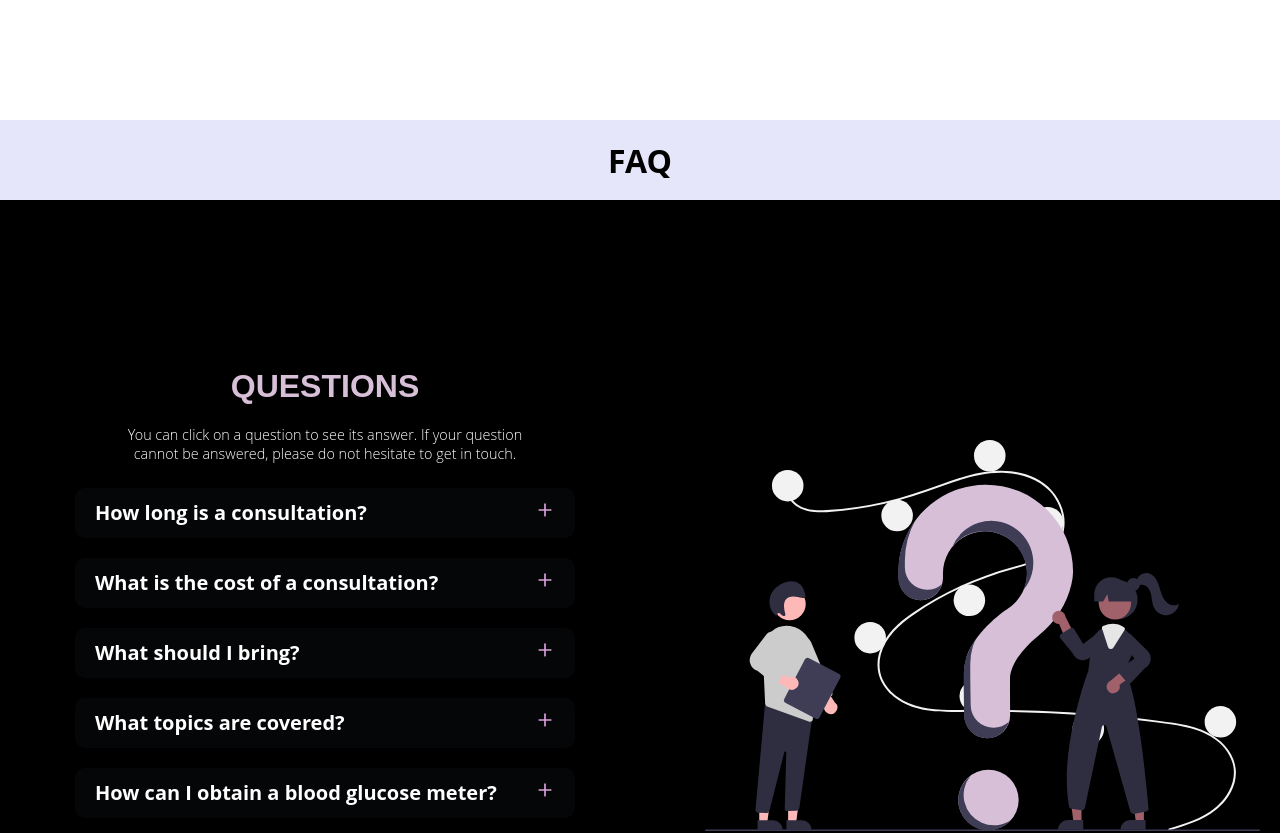
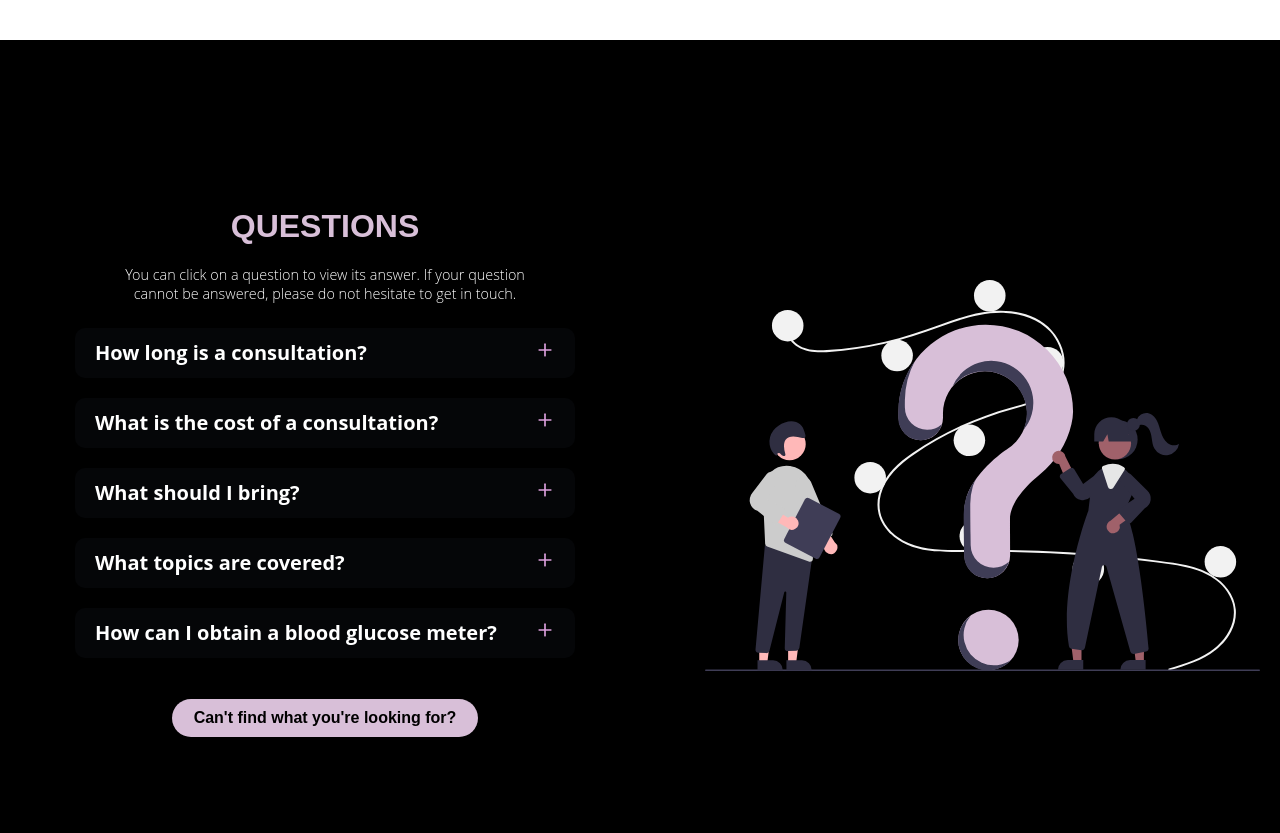
Before and after one commit to jackedwardbeard/01-Jane_Spence, a React (Create React App) app in the folder jane_spence/: page / in a window 1280 px wide. Shown: the part 1860-2693 px from the top of the page. Built offline with nearby package versions, Linux system fonts and the light colour scheme.

Commit message:
Some more page content edits.

```diff
--- a/jane_spence/src/components/Contact/ContactComponents.js
+++ b/jane_spence/src/components/Contact/ContactComponents.js
@@ -315,15 +315,19 @@ export const DescriptionWrapper = styled.div`
     text-align: center;
     justify-content: center;
     align-items: center;
-    margin-top: 20px;
     width: 550px;
+
+    @media screen and (max-width: 1270px) {
+        display: none;
+    }
 `
 
 export const Description = styled.p`
     color: white;
-    font-size: 1.1rem;
+    font-size: 1rem;
     font-weight: 200;
-    font-family: 'Montserrat', sans-serif;
+    font-family: 'Open Sans', sans-serif;
+    margin-bottom: 30px;
 `
 
 export const SubTitleWrapper = styled.div`
@@ -331,8 +335,11 @@ export const SubTitleWrapper = styled.div`
     text-align: center;
     justify-content: center;
     align-items: center;
-    margin-top: 40px;
     width: 550px;
+
+    @media screen and (max-width: 1270px) {
+        display: none;
+    }
 `
 
 export const SubTitle = styled.h3`
@@ -340,4 +347,5 @@ export const SubTitle = styled.h3`
     font-size: 1.1rem;
     font-weight: 600;
     font-family: 'Open Sans', sans-serif;
+    margin-bottom: 30px;
 `
--- a/jane_spence/src/components/Contact/index.js
+++ b/jane_spence/src/components/Contact/index.js
@@ -157,21 +157,23 @@ const Contact = ({id}) => {
                         </ContactWrap>
                     </Column1>
                     <Column2>
-                        <ImgWrap>
-                            <Img data-aos='fade-left' src={contact}/>
-                        </ImgWrap>
-                        <SubTitleWrapper>
+                        <SubTitleWrapper data-aos='fade-down'>
                             <SubTitle>
-                                How Do I Book An Appointment?
+                                How Can I Book A Consultation?
                             </SubTitle>
                         </SubTitleWrapper>
-                        <DescriptionWrapper>
+                        <DescriptionWrapper data-aos='fade-left'>
                             <Description>
-                                If you would like to book a consultation or speak to me regarding another topic, you can either contact me via phone, fax or e-mail.
-                                You can also book an appointment by calling Barry Dean Pharmacy on 9783 5201, Skye Medical Centre on 9782 8555, or myself directly on 0417 389 257.
-                                Alternatively, you can use the contact form to send me an enquiry. I will do my best to respond as soon as possible.
+                                If you would like to book a consultation or speak to me regarding another topic, you can contact me via phone, fax or e-mail. <br></br><br></br>
+                                You can also book an appointment by calling Barry Dean Pharmacy on 9783 5201, Skye Medical Centre on 9782 8555, or by calling me directly on 0417 389 257.
+                                <br></br><br></br>Alternatively, you can use the contact form to send me an enquiry. I will do my best to respond as soon as possible. <br></br><br></br>
+
+                                If you wish to book for a consultation at Frankston Healthcare, please ring 0417 389 257. I look forward to hearing from you!
                             </Description>
                         </DescriptionWrapper>
+                        <ImgWrap>
+                            <Img data-aos='fade-up' src={contact}/>
+                        </ImgWrap>
                     </Column2>
                 </Row1>
             </InformationWrapper>
--- a/jane_spence/src/components/Footer/FooterComponents.js
+++ b/jane_spence/src/components/Footer/FooterComponents.js
@@ -4,7 +4,7 @@ import { Link as LinkRouter } from 'react-router-dom'
 
 
 export const FooterContainer = styled.div`
-    background: lavender;
+    background: rgb(230,230,250);
     height: 490px;
     overflow: hidden;
 `
@@ -232,7 +232,7 @@ export const NavLinkScroll = styled(LinkScroll)`
     color: black;
     font-family: 'Open Sans', sans-serif;
     font-size: 1rem;
-    font-weight: 600;
+    font-weight: 400;
     margin-top: 20px;
     display: grid;
     cursor: pointer;
@@ -263,7 +263,7 @@ export const NavLinkScroll = styled(LinkScroll)`
 
 
     &:hover {
-        color: mediumorchid;
+        font-weight: 700;
     }
 `
 
@@ -271,7 +271,7 @@ export const NavLink = styled(LinkRouter)`
     color: black;
     font-family: 'Open Sans', sans-serif;
     font-size: 1rem;
-    font-weight: 600;
+    font-weight: 400;
     margin-top: 20px;
     display: grid;
     text-decoration: none;
@@ -308,7 +308,7 @@ export const NavLink = styled(LinkRouter)`
 
 
     &:hover {
-        color: mediumorchid;
+        font-weight: 700;
     }
 `
 
@@ -482,10 +482,7 @@ export const RightText = styled(LinkRouter)`
     }
 
     &:hover {
-        font-weight: 700;
-        background: -webkit-linear-gradient(red, black);
-  -webkit-background-clip: text;
-  -webkit-text-fill-color: transparent;
+        font-weight: 900;
     }
 
 `
--- a/jane_spence/src/components/Information/InformationComponents.js
+++ b/jane_spence/src/components/Information/InformationComponents.js
@@ -85,9 +85,14 @@ export const Column1 = styled.div`
         padding-left: 0;
     }
 
+
     @media screen and (max-width: 768px) {
         margin-left: 30px;
         margin-top: -30px;
+    }
+
+    @media screen and (max-width: 540px) and (min-height: 720px) {
+        margin-left: 40px;
     }
 
     @media screen and (max-width: 414px) {
@@ -114,6 +119,10 @@ export const Title = styled.h1`
     text-transform: uppercase;
     font-family: 'Montserrat', sans-serif;
     color: ${({darkText}) => (darkText ? 'black' : 'thistle')};
+
+    @media screen and (max-width: 768px) {
+        font-size: 1.75rem;
+    }
 
     @media screen and (max-width: 540px) and (max-height: 720px) {
         margin-top: 20px;
@@ -156,7 +165,7 @@ export const Body = styled.p`
     padding-left: 20px;
     padding-right: 20px;
 
-    @media screen and (max-width: 1024px) and (max-height: 1366px) {
+    @media screen and (max-width: 1024px) and (min-height: 1366px) {
         font-size: 1.3rem;
         margin-top: 40px;
         margin-bottom: 40px;
@@ -266,6 +275,10 @@ export const TextWrapper = styled.div`
     max-width: 540px;
     padding-top: 0;
     padding-bottom: 60px;
+    display: flex;
+    flex-direction: column;
+    align-items: center;
+    justify-content: center;
 `
 
 export const ImgWrap = styled.div`
@@ -490,6 +503,54 @@ export const DescriptionWrapper = styled.div`
     padding-left: 50px;
     padding-right: 50px;
     display: ${({showDescription}) => (showDescription ? '' : 'none')};
+
+    @media screen and (max-width: 768px) {
+        font-size: 1.25rem;
+    }
+
+    @media screen and (max-width: 540px) and (max-height: 720px) {
+        width: 90%;
+        padding-left: 5px;
+        padding-right: 5px;
+    }
+
+    @media screen and (max-width: 414px) and (max-height: 736px) {
+        width: 85%;
+        padding-left: 5px;
+        padding-right: 5px;
+    }
+
+    @media screen and (max-width: 411px) and (max-height: 823px) {
+        width: 90%;
+        padding-left: 5px;
+        padding-right: 5px;
+    }
+
+    @media screen and (max-width: 411px) and (max-height: 731px) {
+        width: 90%;
+        padding-left: 5px;
+        padding-right: 5px;
+    }
+
+    @media screen and (max-width: 375px) and (max-height: 812px) {
+        font-size: 1rem;
+    }
+
+    @media screen and (max-width: 375px) and (max-height: 667px) {
+        font-size: 1rem;
+    }
+
+    @media screen and (max-width: 360px) and (max-height: 640px) {
+        width: 90%;
+        padding-left: 5px;
+        padding-right: 5px;
+    }
+
+    @media screen and (max-width: 280px) {
+        font-size: 0.9rem;
+        padding-left: 25px;
+        padding-right: 25px;
+    }
 `
 
 export const Description = styled.p`
@@ -497,4 +558,8 @@ export const Description = styled.p`
     font-size: 0.9rem;
     font-weight: 200;
     font-family: 'Open Sans', sans-serif;
+
+    @media screen and (max-width: 1024px) and (min-height: 1366px) {
+        font-size: 1.2rem;
+    }
 `
--- a/jane_spence/src/components/Information/index.js
+++ b/jane_spence/src/components/Information/index.js
@@ -78,7 +78,7 @@ const Information = ({darkBackground, darkText, darkButton, showButton, showDesc
                                 ✔ {subbody5}
                             </SubBody>
                             <DescriptionWrapper showDescription={showDescription}>
-                                <Description>
+                                <Description data-aos='fade-left'>
                                     {description}
                                 </Description>
                             </DescriptionWrapper>
--- a/jane_spence/src/components/Information/pages.js
+++ b/jane_spence/src/components/Information/pages.js
@@ -44,7 +44,7 @@ export const FAQ = {
     showSubtitle: false,
     showBody: false,
     showAccordion: true,
-    description: 'You can click on a question to see its answer. If your question cannot be answered, please do not hesitate to get in touch.',
+    description: 'You can click on a question to view its answer. If your question cannot be answered, please do not hesitate to get in touch.',
     showDescription: true
 
 }
--- a/jane_spence/src/components/PageHeader/PageHeaderComponents.js
+++ /dev/null
@@ -1,16 +0,0 @@
-import styled from 'styled-components'
-
-export const HeaderWrapper = styled.div`
-    display: flex;
-    width: 100%;
-    height: 80px;
-    background: lavender;
-    justify-content: center;
-    align-items: center;
-`
-
-export const PageTitle = styled.h1`
-    color: black;
-    font-family: 'Open Sans', sans-serif;
-    font-size: 2rem;
-`
--- a/jane_spence/src/components/PageHeader/index.js
+++ /dev/null
@@ -1,16 +0,0 @@
-import React from 'react'
-import {
-    HeaderWrapper,
-    PageTitle
-}
-from './PageHeaderComponents'
-
-const PageHeader = ({title}) => {
-    return (
-        <HeaderWrapper>
-            <PageTitle>{title}</PageTitle>
-        </HeaderWrapper>
-    )
-};
-
-export default PageHeader
--- a/jane_spence/src/components/PageHeader/titles.js
+++ /dev/null
@@ -1,15 +0,0 @@
-export const AboutTitle = {
-    title: "ABOUT"
-}
-
-export const FAQTitle = {
-    title: "FAQ"
-}
-
-export const LocationsTitle = {
-    title: "LOCATIONS"
-}
-
-export const ContactTitle = {
-    title: "CONTACT"
-}
--- a/jane_spence/src/pages/index.js
+++ b/jane_spence/src/pages/index.js
@@ -7,8 +7,6 @@ import { About, FAQ } from '../components/Information/pages'
 import Locations from '../components/Locations'
 import Contact from '../components/Contact'
 import Footer from '../components/Footer'
-import PageHeader from '../components/PageHeader'
-import { AboutTitle, FAQTitle, LocationsTitle, ContactTitle } from '../components/PageHeader/titles'
 import {Helmet} from "react-helmet"
 
 const Home = ({toggle}) => {
@@ -30,13 +28,9 @@ const Home = ({toggle}) => {
         <MobileMenu clicked={clicked} reverseState={reverseState}/>
         <Navbar reverseState={reverseState}/>
         <LandingBackground id="landing"/>
-        <PageHeader {...AboutTitle}/>
         <Information {...About}/>
-        <PageHeader {...FAQTitle}/>
         <Information {...FAQ}/>
-        <PageHeader {...LocationsTitle}/>
         <Locations id="locations"/>
-        <PageHeader {...ContactTitle}/>
         <Contact id="contact"/>
         <Footer id="footer"/>
         </>
```
